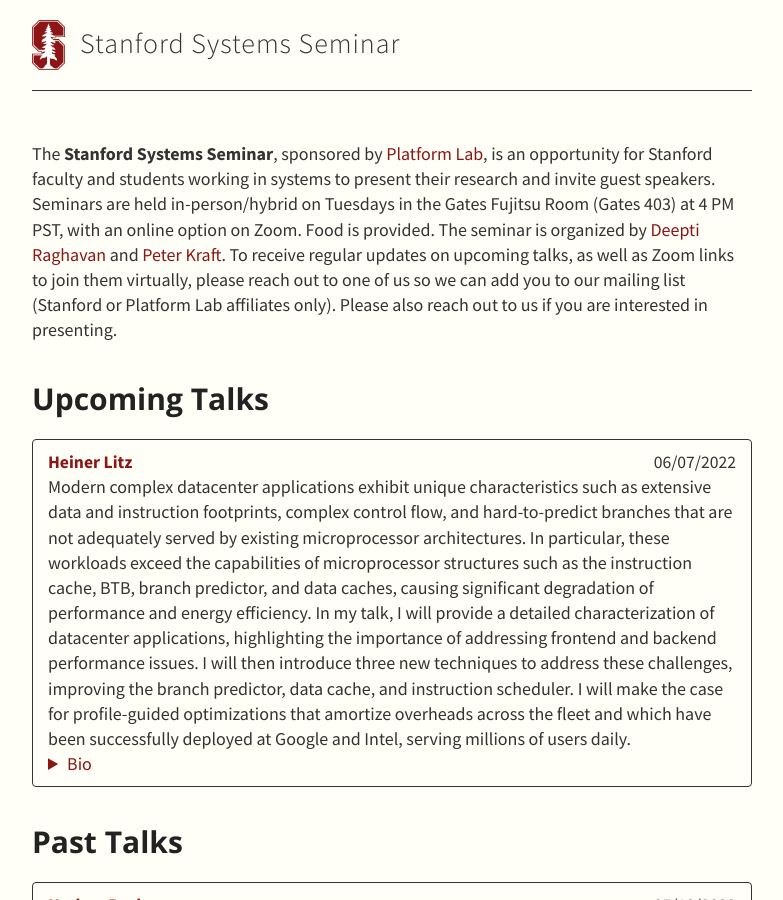
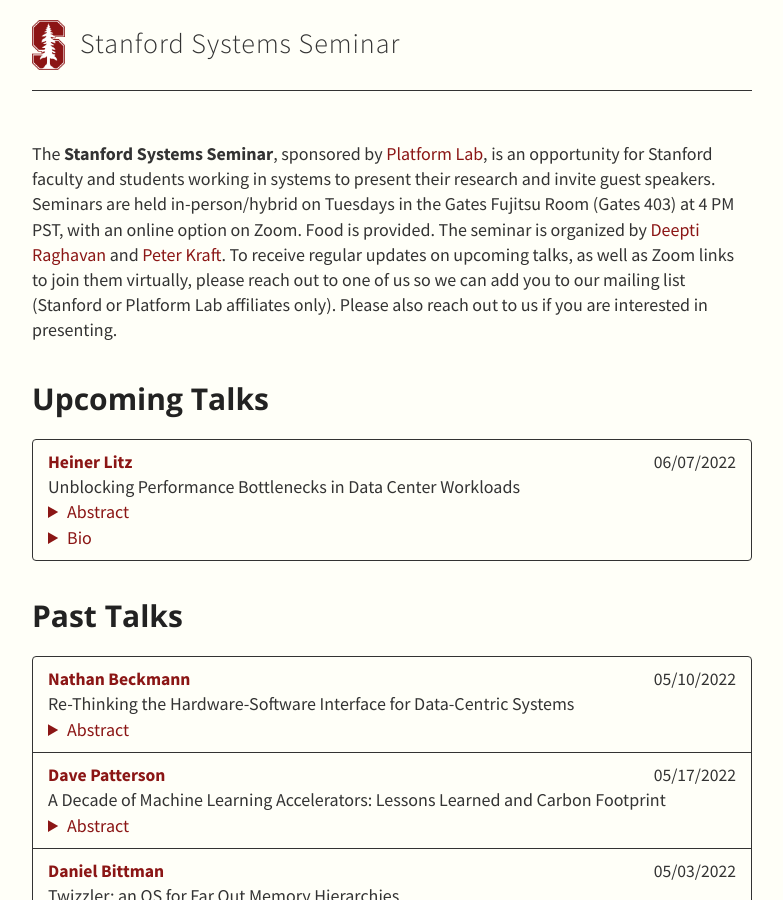
Before and after one commit to stanford-systems-seminar/stanford-systems-seminar.github.io, a Jekyll site: the page built from index.md, in a window 1280 px wide and 900 px high. Shown: the whole window, without its empty margins (248-1031 px from the left). Built offline with Jekyll 4.4.1, drawn with Linux system fonts in a browser that asks for light colours.

Commit message:
Update talks.yml

```diff
--- a/_data/talks.yml
+++ b/_data/talks.yml
@@ -2,7 +2,8 @@
   members:
     - speaker: Heiner Litz
       date: 06/07/2022
-      title: "Modern complex datacenter applications exhibit unique characteristics such as extensive data and instruction footprints, complex control flow, and hard-to-predict branches that are not adequately served by existing microprocessor architectures. In particular, these workloads exceed the capabilities of microprocessor structures such as the instruction cache, BTB, branch predictor, and data caches, causing significant degradation of performance and energy efficiency.
+      title: "Unblocking Performance Bottlenecks in Data Center Workloads"
+      abstract: "Modern complex datacenter applications exhibit unique characteristics such as extensive data and instruction footprints, complex control flow, and hard-to-predict branches that are not adequately served by existing microprocessor architectures. In particular, these workloads exceed the capabilities of microprocessor structures such as the instruction cache, BTB, branch predictor, and data caches, causing significant degradation of performance and energy efficiency.
 In my talk, I will provide a detailed characterization of datacenter applications, highlighting the importance of addressing frontend and backend performance issues. I will then introduce three new techniques to address these challenges, improving the branch predictor, data cache, and instruction scheduler. I will make the case for profile-guided optimizations that amortize overheads across the fleet and which have been successfully deployed at Google and Intel, serving millions of users daily."
       biography: "Heiner Litz is an Assistant Professor at the University of California, Santa Cruz working in the field of Computer Architecture and Systems. His research focuses on improving the performance, cost, and efficiency of data center systems. Heiner is the recipient of the NSF CAREER award, Intel's Outstanding Researcher award, Google's Faculty Award,
 and his work received the 2020 IEEE MICRO Top Pick award. Before joining UCSC, Heiner Litz was a researcher at Google and a postdoctoral research fellow at Stanford University with Prof. Christos Kozyrakis and David Cheriton. Dr. Litz received his Diplom and Ph.D. from the University of Mannheim, Germany, advised by Prof. Bruening."
```
